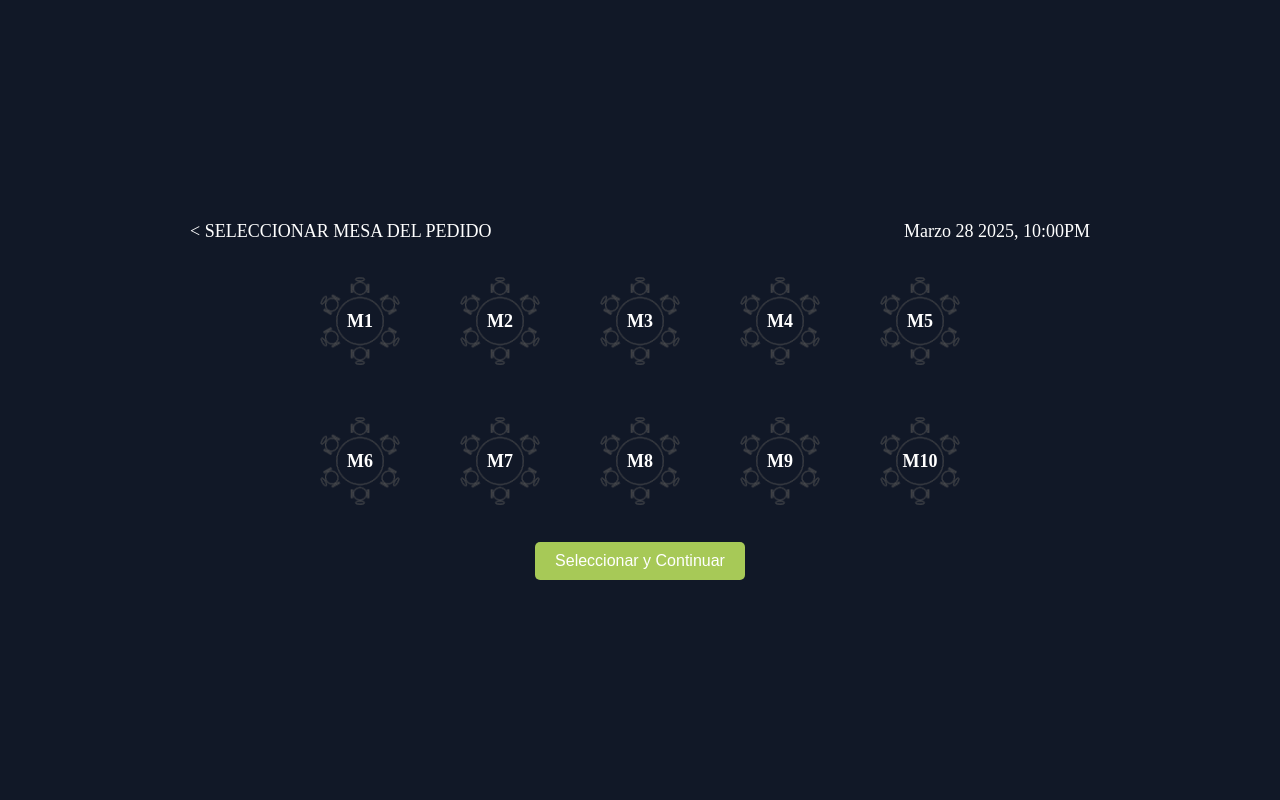
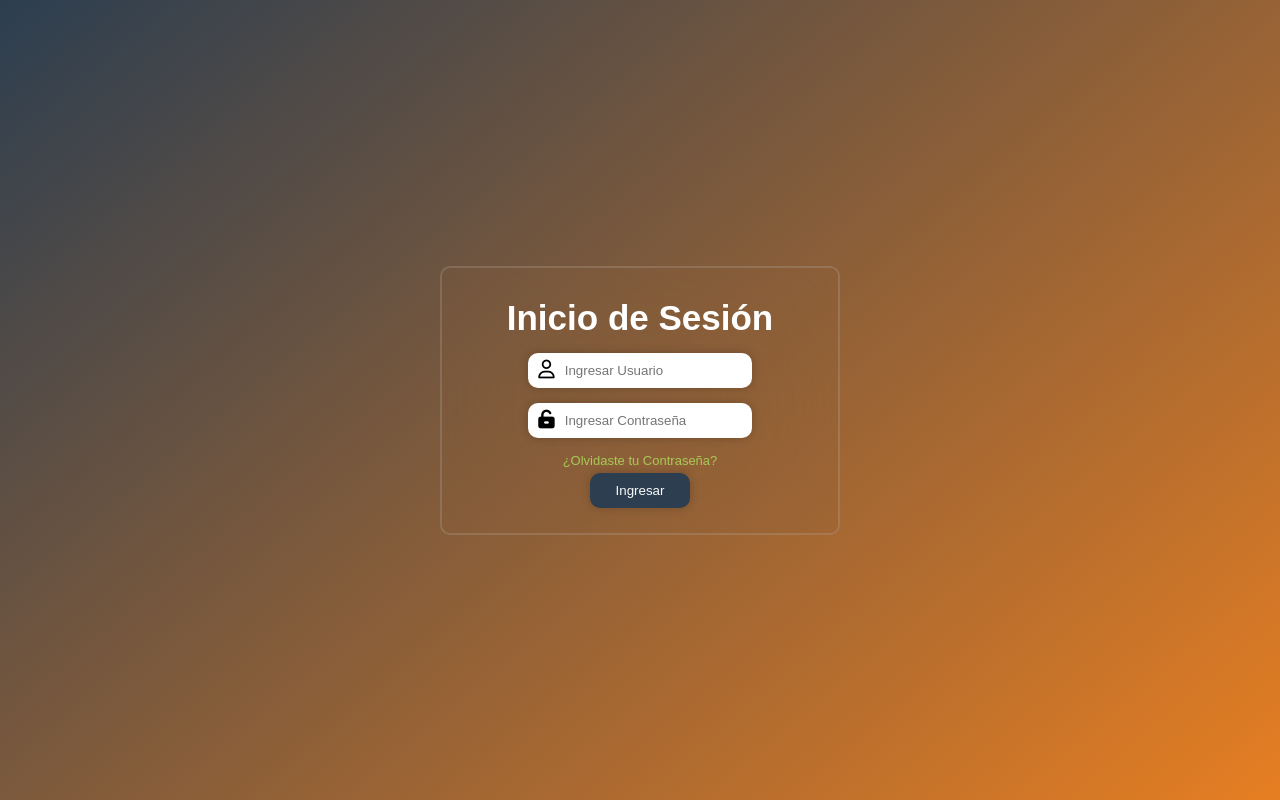
Before and after one commit to Miguel-Trillo/Restuarante, an Angular app: page / in a window 1280 px wide. Built offline with nearby package versions, Linux system fonts and the light colour scheme.

Commit message:
Se edito el login, la seccion de mesas y se añadio el componente donde apareceran las tablas de administracion de pedidos

```diff
--- /dev/null
+++ b/src/app/admin-pedidos/admin-pedidos.component.css
@@ -0,0 +1,39 @@
+.container{
+    background-color: var(--primary-color);
+    height: 100vh;
+    display: flex;
+}
+.header{
+    width: 100%;
+    display: flex;
+    flex-direction: column;
+    gap: 20px;
+    padding: 20px;
+}
+.nav{
+    display: flex;
+    justify-content: start;
+    align-items: center;
+    gap: 20px;
+    color: var(--white-color);
+    font-size: 20px;
+    padding: 20px;
+}
+.buttons{
+    margin: 10px;
+    display: flex;
+    flex-direction: row;
+    border-bottom: 1px solid var(--white-color);
+}
+.btn{
+    padding: 20px 40px;
+    border: none;
+    background-color: var(--primary-color);
+    color: var(--white-color);
+    font-size: 20px;
+    cursor: pointer;
+}
+.btn:hover{
+    background-color: var(--secondary-color);
+    border-bottom: 4px solid var(--white-color);
+}
--- a/src/app/app.routes.ts
+++ b/src/app/app.routes.ts
@@ -2,7 +2,8 @@ import { Routes } from '@angular/router';
 import { MainComponent } from './main/main.component';
 import { LoginComponent } from './login/login.component';
 import { MesasComponent } from './mesas/mesas.component';
+import { AdminPedidosComponent } from './admin-pedidos/admin-pedidos.component';
 
 export const routes: Routes = [
-    { path: '', component: MesasComponent },
+    { path: '', component: LoginComponent },
 ];
--- a/src/app/login/login.component.css
+++ b/src/app/login/login.component.css
@@ -1,29 +1,74 @@
 .container {
-  background: linear-gradient(150deg, #6c3483, #585858);
+  background: linear-gradient(
+    140deg,
+    var(--component-color),
+    var(--secondary-color)
+  );
   height: 100vh;
   width: 100%;
-}
-.container {
   display: flex;
   justify-content: center;
   align-items: center;
   height: 100vh;
+  font-family: sans-serif;
 }
-.d-flex {
-  display: flex;
-  justify-content: center;
-  align-items: center;
+h2 {
+  font-size: 35px;
+  margin-top: 10px;
+  color: #fff;
 }
 .formulario {
   width: 100%;
   max-width: 400px;
   margin: auto;
   padding: 20px;
+  display: flex;
+  flex-direction: column;
+  justify-content: center;
+  align-items: center;
   border-radius: 10px;
-  background-color: #775a5a8e;
+  background-color: transparent;
+  border: 2px solid rgba(197, 197, 197, 0.2);
+  backdrop-filter: blur(150px);
 }
-.formulario .bloque {
+.borde {
+  padding: 10px;
+  border-radius: 10px;
+  margin: 5px;
+  border: none;
+  width: 100%;
+  box-shadow: 0px 0px 10px rgba(0, 0, 0, 0.2);
+  background: #fff;
+}
+input {
+  border: none;
+  outline: none;
+}
+
+.bloque {
   display: flex;
-  gap: 15px;
+  gap: 10px;
   margin: 15px 0;
+  align-items: center;
+  font-size: 25px;
 }
+.opciones a {
+  color: var(--success-color);
+  font-size: 13px;
+  text-decoration: none;
+}
+.boton {
+  display: flex;
+  justify-content: center;
+}
+button {
+  padding: 10px;
+  border-radius: 10px;
+  border: none;
+  margin: 5px;
+  width: 100px;
+  box-shadow: 0px 0px 10px rgba(0, 0, 0, 0.2);
+  background-color: var(--component-color);
+  color: var(--white-color);
+  cursor: pointer;
+}
--- a/src/app/login/login.component.html
+++ b/src/app/login/login.component.html
@@ -1,17 +1,20 @@
 <div class="container">
   <div class="formulario">
-    <h2 class="d-flex">Inicio de Sesion</h2>
+    <h2>Inicio de Sesión</h2>
     <form action="">
-      <div class="bloque d-flex">
-        <i class="fa-solid fa-circle-user"></i>
+      <div class="bloque borde">
+        <i class="fa-regular fa-user fa-xs"></i>
         <input type="text" placeholder="Ingresar Usuario" />
       </div>
-      <div class="bloque d-flex">
-        <i class="fa-solid fa-lock"></i>
-        <input type="text" placeholder="Ingresar passowrd" />
+      <div class="bloque borde">
+        <i class="fa-solid fa-unlock-keyhole fa-xs"></i>
+        <input type="text" placeholder="Ingresar Contraseña" />
       </div>
-      <div class="boton d-flex">
-        <button>Enviar</button>
+      <div class="opciones boton">
+        <a href="#">¿Olvidaste tu Contraseña?</a>
+      </div>
+      <div class="boton">
+        <button>Ingresar</button>
       </div>
     </form>
   </div>
--- a/src/app/main/main.component.css
+++ b/src/app/main/main.component.css
@@ -10,7 +10,7 @@
     justify-content: center;
 }
 h1{
-    color: var(--white-color);
+    color: var(--grey-color);
     font-size: 60px;
     font-family: sans-serif;
 }
@@ -25,6 +25,6 @@ a{
     font-family: sans-serif;
     text-decoration: none;
     padding: 80px 50px;
-    background-color: var(--white-color);
+    background-color: var(--grey-color);
     border-radius: 15px;
 }
--- a/src/app/mesas/mesas.component.css
+++ b/src/app/mesas/mesas.component.css
@@ -1,61 +1,166 @@
-.mesita{
+.mesitas {
+    font-family: Arial, sans-serif;
     background-color: var(--primary-color);
-    color: white;
-    text-align: center;
+    color: var(--white-color);
     display: flex;
     flex-direction: column;
     align-items: center;
     justify-content: center;
-    width: 100%;
-    height: 100vh;
+    min-height: 100vh;
+    text-align: center;
+    position: relative;
 }
 
-.container{
-    width: 80%;
-    max-width: 900px;
+.header {
+    width: 100%;
     display: flex;
-    flex-direction: column;
     align-items: center;
+    padding: 15px 220px;
+    justify-content: flex-start;
+    margin-bottom: 55px;
 }
 
-header{
+.back-button {
+    font-size: 24px;
+    cursor: pointer;
+    color: var(--white-color);
+    margin-right: 10px;
+}
+
+.title {
+    font-size: 20px;
+    font-weight: bold;
+    letter-spacing: 0.5px;
+    text-align: left;
+}
+
+.progress-container {
     width: 100%;
     display: flex;
-    justify-content: space-between;
-    align-items: center;
-    font-size: 18px;
-    margin-bottom: 20px;
+    justify-content: center;
+    padding: 5px 0 30px 0;
 }
 
-.mesa-container{
-    display: grid;
-    grid-template-columns: repeat(5, 1fr);
-    gap: 20px;
-    justify-content: center;
+.progress-bar {
+    display: flex;
     align-items: center;
+    width: 250px;
 }
 
-.mesa{
-    width: 120px;
-    height: 120px;
-    background-image: url('../../../public/mesas.png');
-    background-size: contain;
-    background-repeat: no-repeat;
-    background-position: center;
+.icon {
+    display: inline-block;
+    width: 30px;
+    height: 30px;
+    border-radius: 50%;
     display: flex;
     align-items: center;
     justify-content: center;
-    font-size: 18px;
-    color: white;
+    font-size: 35px;
+    font-weight: bold;
+    margin: 0 10px;
+}
+
+.progress-line {
+    height: 4px;
+    flex-grow: 1;
+    position: relative;
+    background-color: var(--white-color);
+}
+
+.progress-line:after {
+    content: "";
+    position: absolute;
+    left: 0;
+    top: 0;
+    height: 100%;
+    width: 50%;
+    background-color: var(--white-color);
+}
+
+.progress-circle {
+    width: 20px;
+    height: 20px;
+    border-radius: 50%;
+    margin: 0 4px;
+}
+
+.circle-active {
+    background-color: var(--success-color);
+}
+
+.circle-inactive {
+    background-color: var(--white-color);
+}
+
+.tables-grid {
+    display: grid;
+    grid-template-columns: repeat(5, 1fr);
+    grid-gap: 95px;
+    margin: 0 auto;
+    max-width: 1330px;
+}
+
+.table-container {
+    position: relative;
+    width: 190px;
+    height: 190px;
+    display: flex;
+    align-items: center;
+    justify-content: center;
+    transition: transform 0.2s ease-in-out;
+}
+
+.table-container:hover {
+    transform: scale(1.1);
+}
+
+.table-img {
+    width: 260px;
+    height: auto;
+    cursor: pointer;
+}
+
+.table-number {
+    position: absolute;
+    top: 50%;
+    left: 50%;
+    transform: translate(-50%, -50%);
+    font-size: 20px;
+    font-weight: bold;
+    color: var(--white-color);
+    width: 40px;
+    height: 40px;
+    display: flex;
+    align-items: center;
+    justify-content: center;
+    border-radius: 50%;
+    transition: transform 0.2s ease-in-out;
+}
+
+.table-container:hover .table-number {
+    transform: translate(-50%, -50%) scale(1.1);
+}
+
+.button-container {
+    margin-top: 55px;
+    margin-bottom: 40px;
+}
+
+.continue-button {
+    background-color: var(--success-color);
+    color: var(--white-color);
+    border: none;
+    border-radius: 4px;
+    padding: 16px 65px;
+    font-size: 20px;
+    cursor: pointer;
     font-weight: bold;
 }
-.btn{
-    background-color: var(--success-color);
-    color: white;
-    padding: 10px 20px;
-    border: none;
-    border-radius: 5px;
-    font-size: 16px;
-    cursor: pointer;
-    margin-top: 20px;
+
+.date-display {
+    position: absolute;
+    top: 40px;
+    right: 20px;
+    font-size: 20px;
+    color: var(--white-color);
 }
--- a/src/app/mesas/mesas.component.html
+++ b/src/app/mesas/mesas.component.html
@@ -1,21 +1,67 @@
-<div class="mesita">
-    <div class="container">
-        <header>
-            <span class="back">&lt; SELECCIONAR MESA DEL PEDIDO</span>
-            <span class="time">Marzo 28 2025, 10:00PM</span>
-        </header>
-        <div class="mesa-container">
-            <div class="mesa" id="M1">M1</div>
-            <div class="mesa" id="M2">M2</div>
-            <div class="mesa" id="M3">M3</div>
-            <div class="mesa" id="M4">M4</div>
-            <div class="mesa" id="M5">M5</div>
-            <div class="mesa" id="M6">M6</div>
-            <div class="mesa" id="M7">M7</div>
-            <div class="mesa" id="M8">M8</div>
-            <div class="mesa" id="M9">M9</div>
-            <div class="mesa" id="M10">M10</div>
+<div class="mesitas">
+    <div class="date-display">📅 Marzo 23 2025, 10:00PM</div>
+
+    <div class="progress-container">
+        <div class="progress-bar">
+            <div class="icon">🍽️</div>
+            <div class="progress-circle circle-active"></div>
+            <div class="progress-line"></div>
+            <div class="progress-circle circle-inactive"></div>
+            <div class="icon">🍴</div>
         </div>
-        <button class="btn">Seleccionar y Continuar</button>
+    </div>
+
+    <div class="header">
+        <div class="back-button">&#10094;</div>
+        <div class="title">SELECCIONAR MESA DEL PEDIDO</div>
+    </div>
+
+
+
+    <div class="tables-grid">
+        <div class="table-container">
+            <img src="mesas.png" alt="Mesa 1" class="table-img">
+            <div class="table-number">M1</div>
+        </div>
+        <div class="table-container">
+            <img src="mesas.png" alt="Mesa 2" class="table-img">
+            <div class="table-number">M2</div>
+        </div>
+        <div class="table-container">
+            <img src="mesas.png" alt="Mesa 3" class="table-img">
+            <div class="table-number">M3</div>
+        </div>
+        <div class="table-container">
+            <img src="mesas.png" alt="Mesa 4" class="table-img">
+            <div class="table-number">M4</div>
+        </div>
+        <div class="table-container">
+            <img src="mesas.png" alt="Mesa 5" class="table-img">
+            <div class="table-number">M5</div>
+        </div>
+        <div class="table-container">
+            <img src="mesas.png" alt="Mesa 6" class="table-img">
+            <div class="table-number">M6</div>
+        </div>
+        <div class="table-container">
+            <img src="mesas.png" alt="Mesa 7" class="table-img">
+            <div class="table-number">M7</div>
+        </div>
+        <div class="table-container">
+            <img src="mesas.png" alt="Mesa 8" class="table-img">
+            <div class="table-number">M8</div>
+        </div>
+        <div class="table-container">
+            <img src="mesas.png" alt="Mesa 9" class="table-img">
+            <div class="table-number">M9</div>
+        </div>
+        <div class="table-container">
+            <img src="mesas.png" alt="Mesa 10" class="table-img">
+            <div class="table-number">M10</div>
+        </div>
+    </div>
+
+    <div class="button-container">
+        <button class="continue-button">Seleccionar y Continuar</button>
     </div>
 </div>
```
Also changed, not shown: src/app/admin-pedidos/admin-pedidos.component.html (added, +12 -0 lines), src/app/admin-pedidos/admin-pedidos.component.ts (added, +11 -0 lines), public/mesas.png, 1 other file (tests, documents, lock files or other folders).
